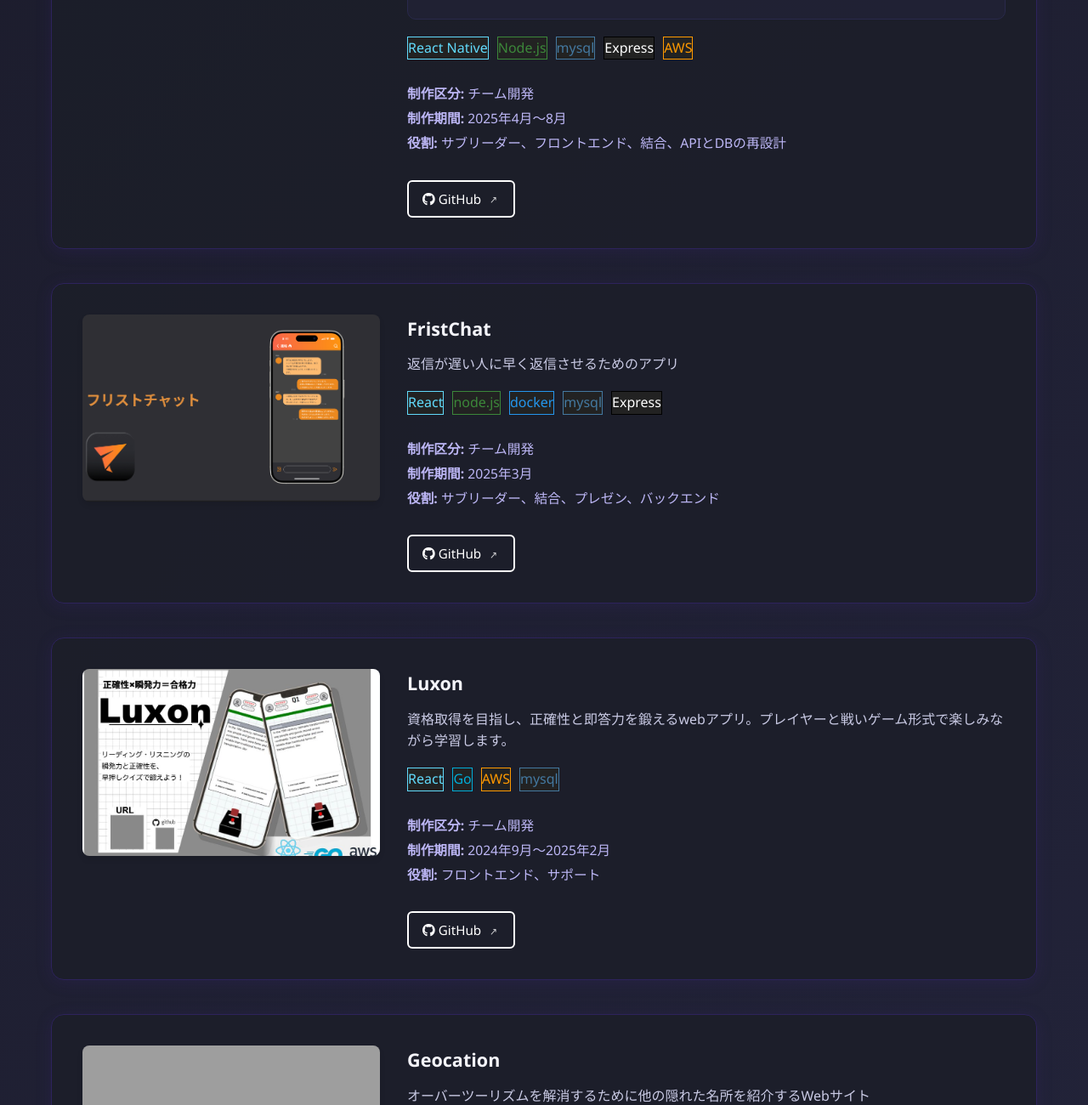
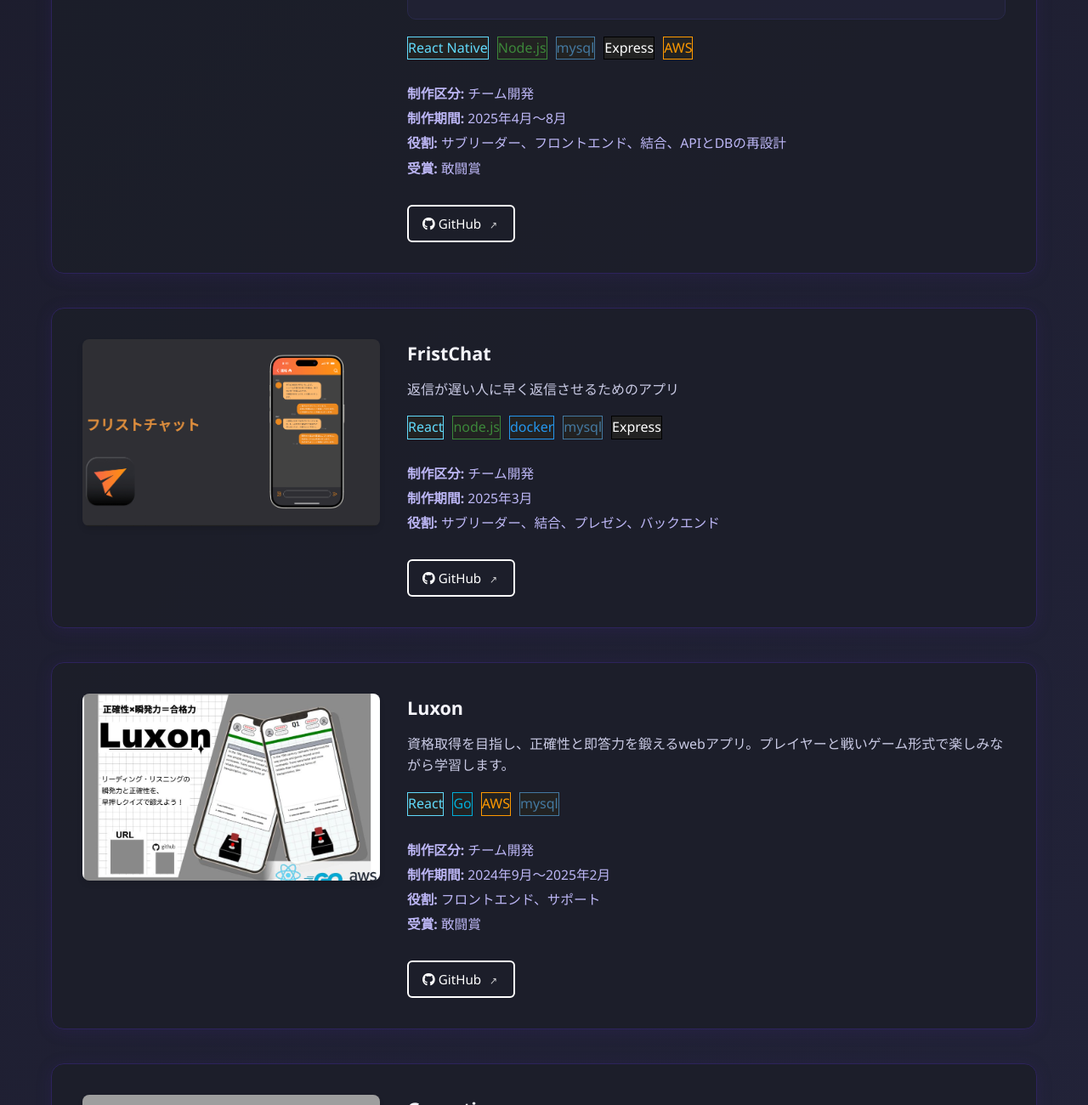
Before and after one commit to keyi1000/profile, a plain HTML site: page index.html in a window 1280 px wide. Shown: the part 2451-3751 px from the top of the page at 85% size. Drawn offline with Linux system fonts and the light colour scheme; grey boxes are pictures that could not be loaded.

Commit message:
[update]受賞歴を追加

```diff
--- a/index.html
+++ b/index.html
@@ -150,6 +150,7 @@
                           <li><strong>制作区分:</strong> チーム開発</li>
                           <li><strong>制作期間:</strong> 2025年4月〜8月</li>
                           <li><strong>役割:</strong> サブリーダー、フロントエンド、結合、APIとDBの再設計</li>
+                          <li><strong>受賞:</strong> 敢闘賞</li>
                         </ul>
                         <div class="project-links">
                           <a href="https://github.com/WEB-IT-2025" class="link-btn" target="_blank">
@@ -223,6 +224,7 @@
                           <li><strong>制作区分:</strong> チーム開発</li>
                           <li><strong>制作期間:</strong> 2024年9月〜2025年2月</li>
                           <li><strong>役割:</strong> フロントエンド、サポート</li>
+                          <li><strong>受賞:</strong> 敢闘賞</li>
                         </ul>
                         <div class="project-links">
                           <a href="https://github.com/mod0dethink/kazuyoshi-temp-" class="link-btn" target="_blank">
```
